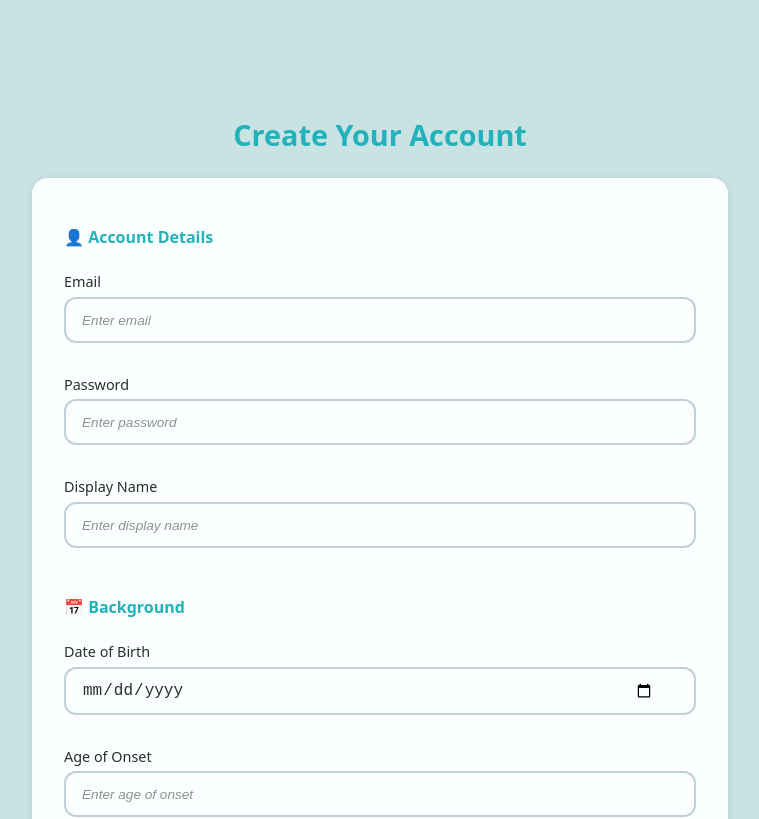
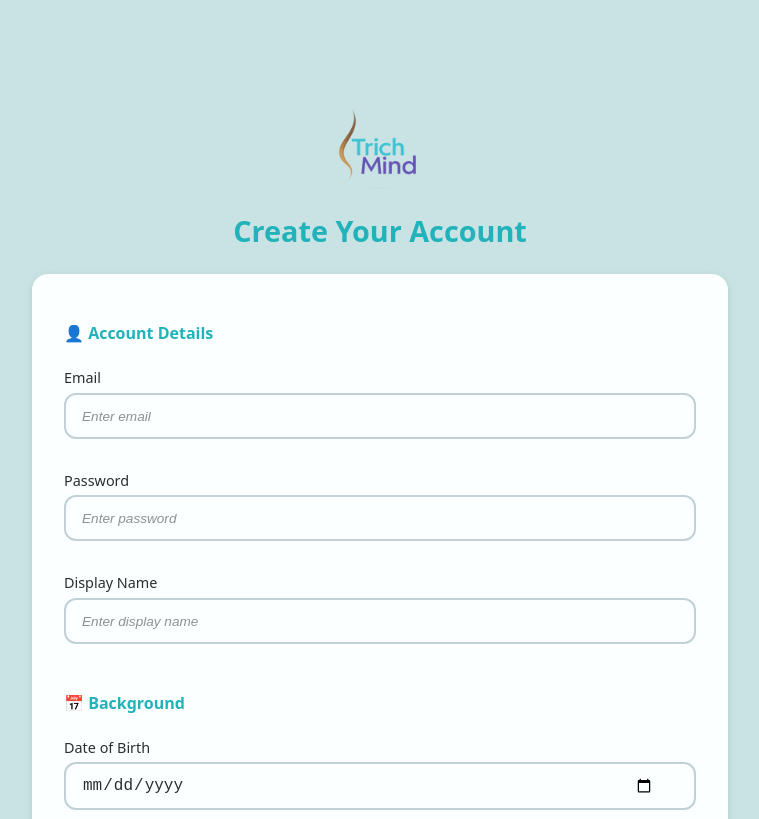
Before and after one commit to girlierazon84/TrichMind, a React (Vite) app in the folder client/: page /register in a window 1280 px wide. Shown: the top 819 px of the page, without its empty margins (16-775 px from the left). Built offline with nearby package versions, Linux system fonts and the light colour scheme; no server answers.

Commit message:
feat(RegistrationPage): add logo component and adjust title margin for improved layout

```diff
--- a/client/src/pages/RegistrationPage.tsx
+++ b/client/src/pages/RegistrationPage.tsx
@@ -2,6 +2,7 @@
 
 import styled from "styled-components";
 import { RegisterPredictForm } from "@/components";
+import AppLogo from "@/assets/images/app_logo.png";
 
 
 const RegistrationContainer = styled.main`
@@ -13,13 +14,21 @@ const RegistrationContainer = styled.main`
 const Title = styled.h1`
   font-size: 1.8rem;
   color: ${({ theme }) => theme.colors.primary};
-  margin-bottom: 1.5rem;
+  margin: 0 0 1.5rem 0;
   text-align: center;
+`;
+
+const Logo = styled.img`
+    width: 100px;
+    height: 110px;
+    object-fit: contain;
+    margin-bottom: 0;
 `;
 
 export const RegistrationPage: React.FC = () => {
   return (
     <RegistrationContainer>
+      <Logo src={ AppLogo } alt="TrichMind Logo" />
       <Title>Create Your Account</Title>
       <RegisterPredictForm />
     </RegistrationContainer>
```
